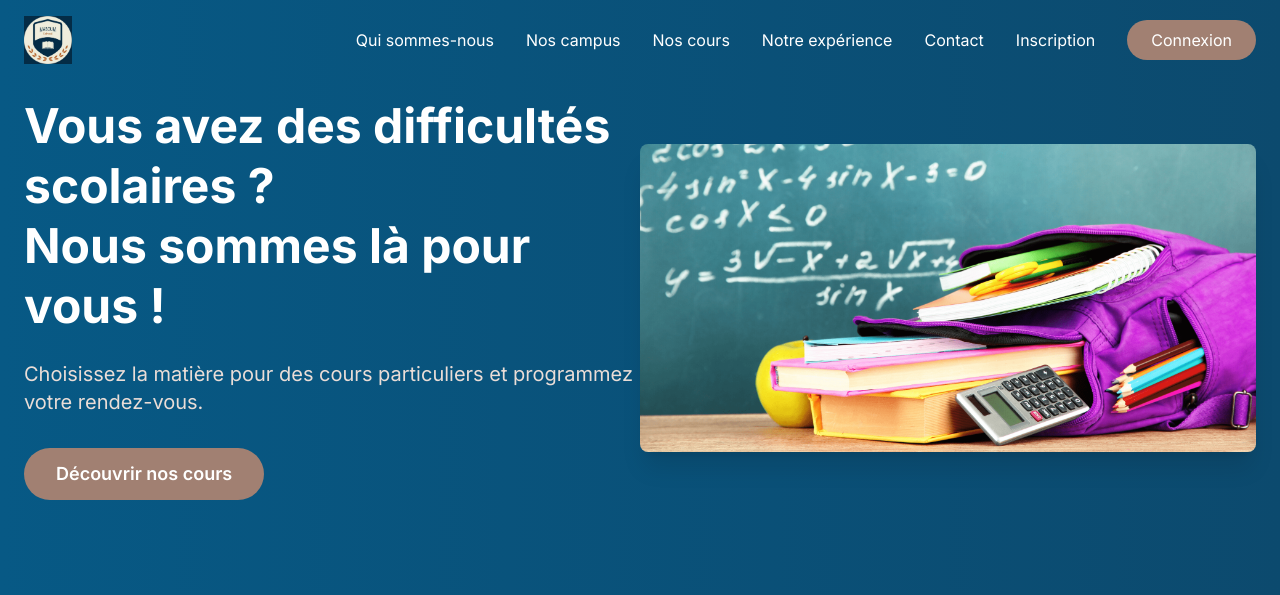
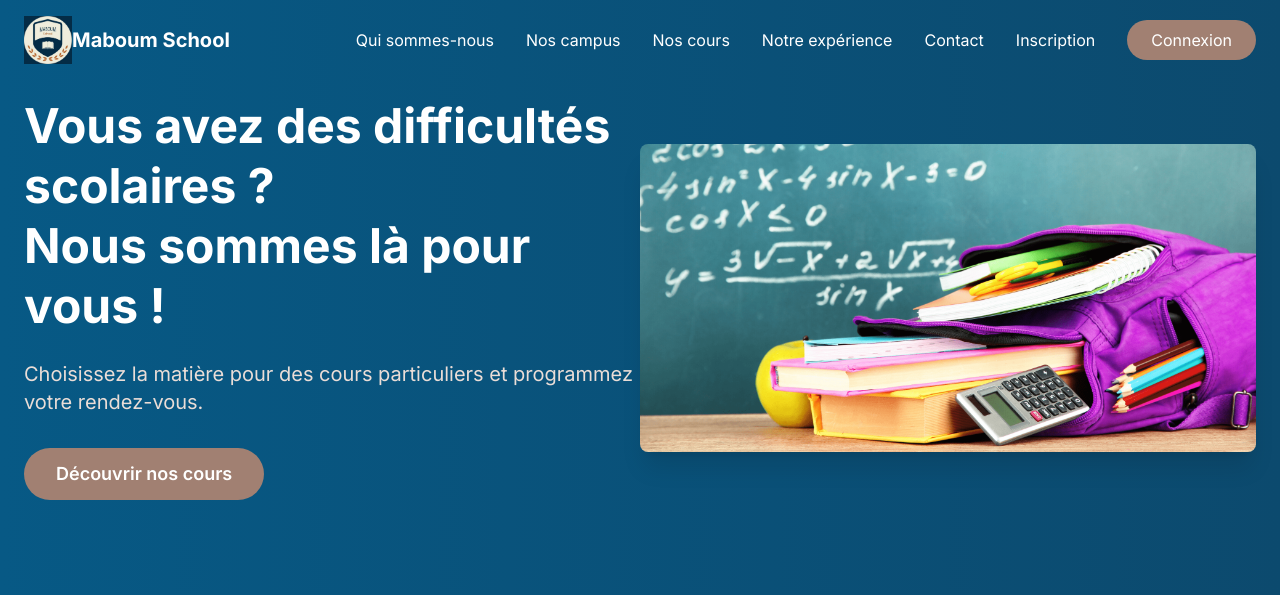
Before and after one commit to AmineChafii/Maboum-School, a PHP site: page / in a window 1280 px wide. Shown: the top 595 px of the page. Run offline with PHP 8.4, Linux system fonts and the light colour scheme.

Commit message:
Ajouter le titre Maboum School à côté du logo

```diff
--- a/view/ClientDashboard.php
+++ b/view/ClientDashboard.php
@@ -23,6 +23,7 @@
                 <div class="flex items-center justify-between">
                     <a href="index.php" class="flex items-center">
                         <img src="../img/logo3.jpg" alt="Maboum School" class="h-12">
+                        <span class="text-white text-xl font-bold ml-3">Maboum School</span>
                     </a>
                     <div class="flex items-center space-x-4">
                         <a href="mot_de_passe_oublie.php" class="text-white hover:text-secondary-200 transition">
--- a/view/Login.php
+++ b/view/Login.php
@@ -15,6 +15,7 @@
                 <div class="flex items-center justify-between">
                     <a href="index.php" class="flex items-center">
                         <img src="../img/logo3.jpg" alt="Maboum School" class="h-12">
+                        <span class="text-white text-xl font-bold ml-3">Maboum School</span>
                     </a>
                     <div class="flex items-center space-x-4">
                         <a href="Register.php" class="text-white hover:text-secondary-200 transition">Inscription</a>
--- a/view/Register.php
+++ b/view/Register.php
@@ -15,6 +15,7 @@
                 <div class="flex items-center justify-between">
                     <a href="index.php" class="flex items-center">
                         <img src="../img/logo3.jpg" alt="Maboum School" class="h-12">
+                        <span class="text-white text-xl font-bold ml-3">Maboum School</span>
                     </a>
                     <div class="flex items-center space-x-4">
                         <a href="Login.php" class="text-white hover:text-secondary-200 transition">Connexion</a>
--- a/view/index.php
+++ b/view/index.php
@@ -16,6 +16,7 @@
             <div class="flex items-center justify-between">
                 <a href="/" class="flex items-center">
                     <img src="../img/logo3.jpg" alt="Maboum School" class="h-12">
+                    <span class="text-white text-xl font-bold ml-3">Maboum School</span>
                 </a>
                 <div class="hidden md:flex items-center space-x-8">
                     <a href="#qui-sommes-nous" class="text-white hover:text-accent transition">Qui sommes-nous</a>
```
